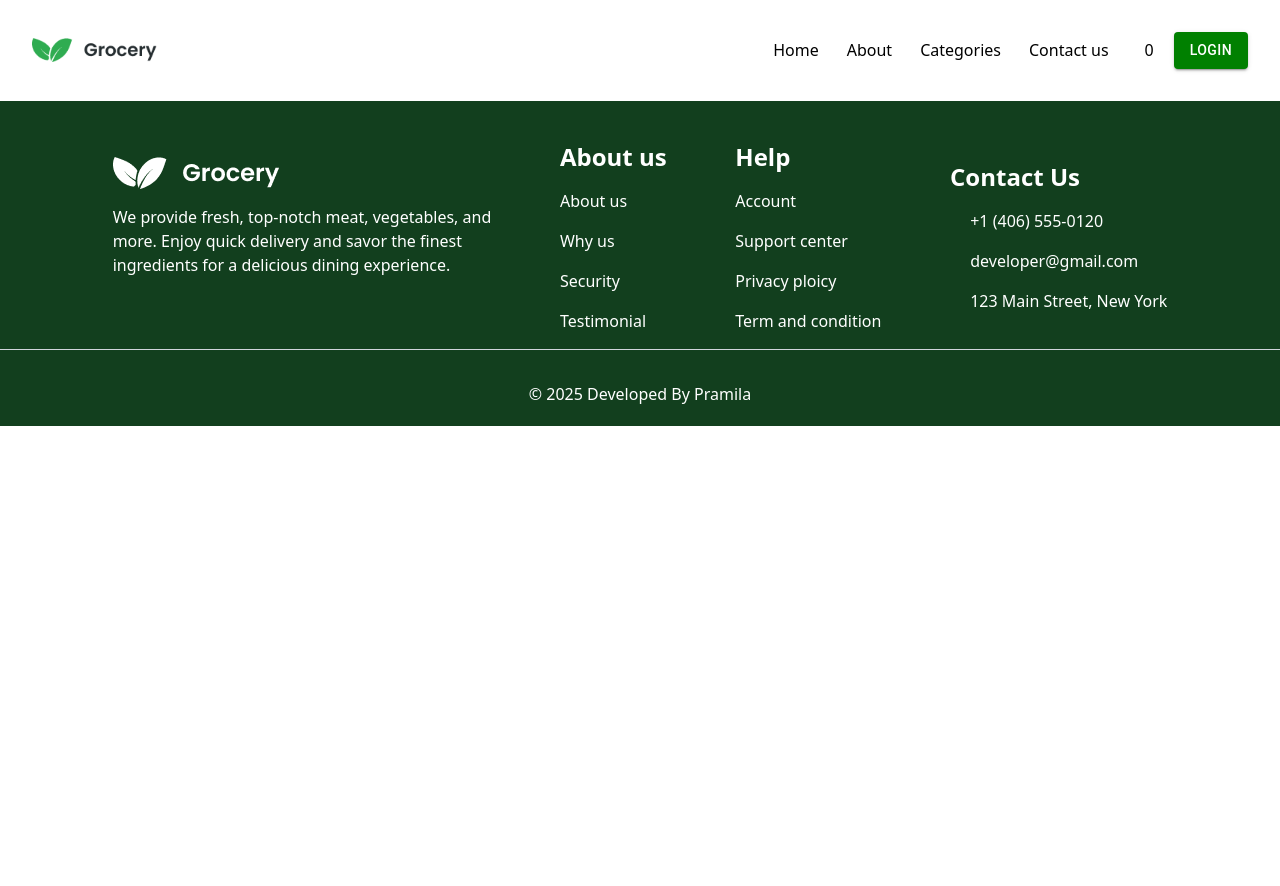
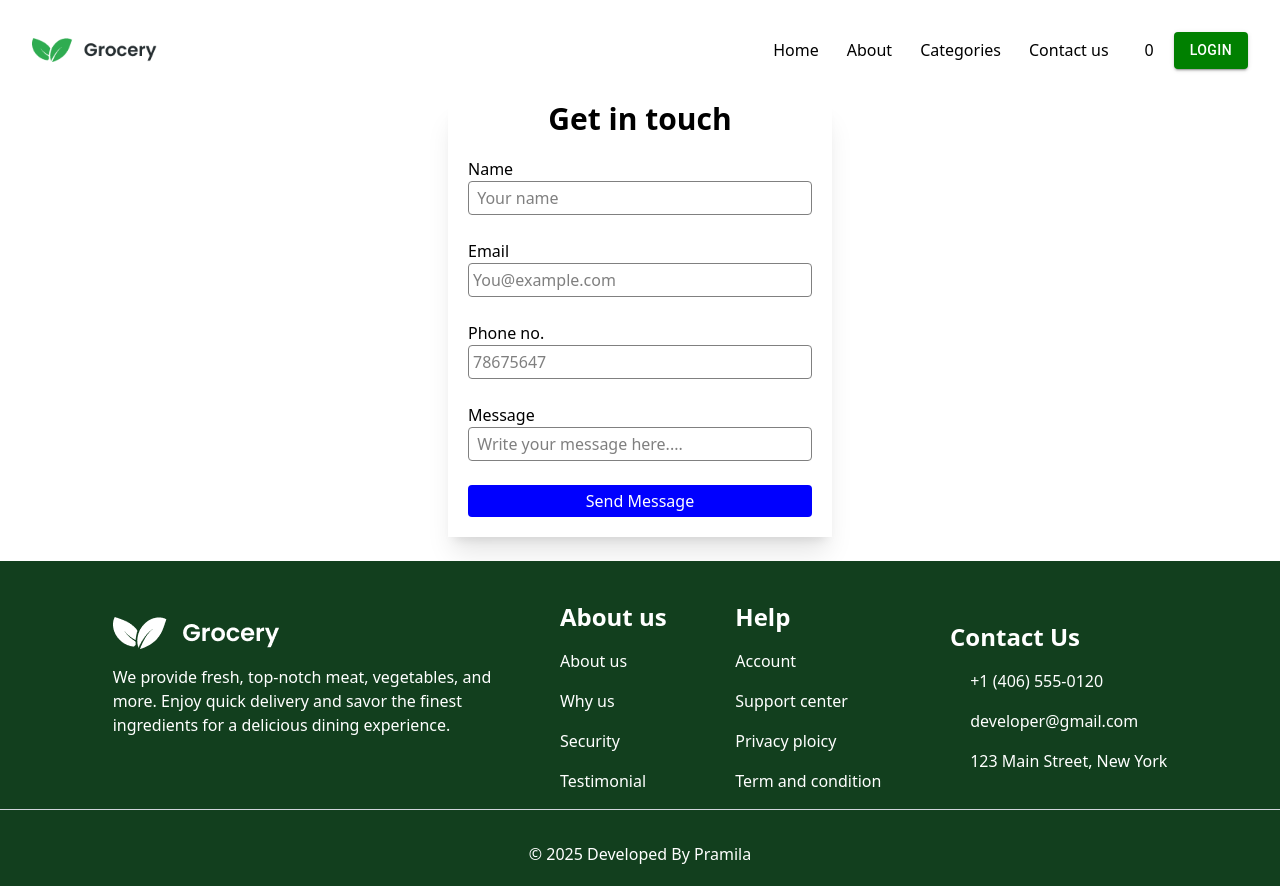
Before and after one commit to DevPrami/Grocerywebsite, a React (Vite) app: page /contact in a window 1280 px wide. Before the commit the page ends 800 px from the top, so only its background shows below. Built offline with nearby package versions, Linux system fonts and the light colour scheme; some icons are missing.

Commit message:
contact update

```diff
--- a/package.json
+++ b/package.json
@@ -17,6 +17,7 @@
     "@mui/styled-engine-sc": "^7.1.0",
     "react": "^19.1.0",
     "react-dom": "^19.1.0",
+    "react-hook-form": "^7.58.1",
     "react-router-dom": "^7.6.1",
     "styled-components": "^6.1.17",
     "swiper": "^11.2.7"
--- a/src/App.jsx
+++ b/src/App.jsx
@@ -8,6 +8,7 @@ import SingleProduct from './Singleproduct/singleProduct';
 import Singlecatogry from './Singlecatogry/Singlecatogry';
 import { useState } from 'react';
 import Cart from './Cart/Cart'
+import Contact from './contact/Contact'
 
 
 
@@ -26,6 +27,7 @@ function App() {
         <Route path="/category/:category" element={<SingleProduct count={count} setCount={setCount} />} />
         <Route path="/singlecatogry" element={<Singlecatogry  />} />
         <Route path="/Cart" element={<Cart  count={count} setCount={setCount} />} />
+         <Route path="/contact" element={<Contact  />} />
 
     </Routes>
 
--- a/src/Header/Menu.jsx
+++ b/src/Header/Menu.jsx
@@ -9,7 +9,7 @@ export default function Menu() {
             <li><Link to="/">Home</Link></li>
             <li> <Link to="/about">About</Link></li>
             <li><Link to="/categories">Categories </Link></li>
-            <li>Contact us</li>
+            <li> <Link to = "/contact">Contact us </Link></li>
         </ul>
 
 
--- /dev/null
+++ b/src/contact/Contact.jsx
@@ -0,0 +1,65 @@
+import React from "react";
+import { useForm } from "react-hook-form";
+
+export default function Contact() {
+  const {
+    register,
+    handleSubmit,
+    formState: { errors, isSubmitSuccessful },
+    reset,
+  } = useForm();
+
+   const onSubmit = (data) => {
+    console.log("Form Data:", data);
+
+  };
+
+  return (
+    <>
+      <form  onSubmit={handleSubmit(onSubmit)}  className="shadow-xl w-[30%] m-auto ">
+        <div className="flex justify-center items-center">
+          <h1 className="text-3xl font-bold">Get in touch</h1>
+        </div>
+        <div className="  flex  flex-col p-5">
+          <div className="flex flex-col pb-6">
+            <label>Name</label>
+            <input
+              className="border-1 rounded p-1 border-[gray]"
+              type="name" {...register("name", { required: "Name is required" })}
+              placeholder=" Your name"
+            ></input>
+          </div>
+          <div className="flex flex-col pb-6">
+            <label>Email</label>
+            <input
+              className="border-1 rounded p-1 border-[gray]"
+              type="email" {...register("email", { required: "Name is required" })}
+              placeholder="You@example.com"
+            ></input>
+          </div>
+          <div className="flex flex-col pb-6">
+            <label>Phone no.</label>
+            <input
+              className="border-1 rounded p-1 border-[gray]"
+              type="phone no" {...register("phone no", { required: "Name is required" })}
+              placeholder="78675647"
+            ></input>
+          </div>
+          <div className="flex flex-col pb-6">
+            <label>Message</label>
+            <input
+              className="border-1 rounded p-1 border-[gray]"
+              type="textarea"  {...register("message", { required: "Name is required" })}
+              placeholder=" Write your message here...."
+            ></input>
+          </div>
+          <button  className="bg-[blue] p-1 rounded text-white" type="submit" >
+            Send Message
+          </button>
+        </div>
+      </form>
+
+      &nbsp;
+    </>
+  );
+}
```
Also changed, not shown: 1 other file (tests, documents, lock files or other folders).
